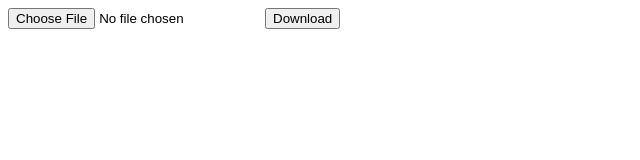
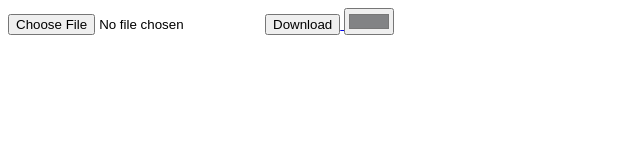
Before and after one commit to timothyAgevi/fileUploaderDownload, a plain HTML site: page index.html in a window 1280 px wide. Shown: the whole page, without its empty margins (0-640 px from the left). Drawn offline with Linux system fonts and the light colour scheme.

Commit message:
add color input

```diff
--- a/index.html
+++ b/index.html
@@ -10,11 +10,14 @@
 <body>
     <centre>
         <div class="main">
-            <form>
+             <form>
           <input type="file" id="file">
+
           <a href="timAgeviResume.pdf" download="">
               <input type="button" value="Download">
           </a>
+
+          <input type="Color" id="Color" value="#828385">
         </form>
         </div>
     </centre>
```
